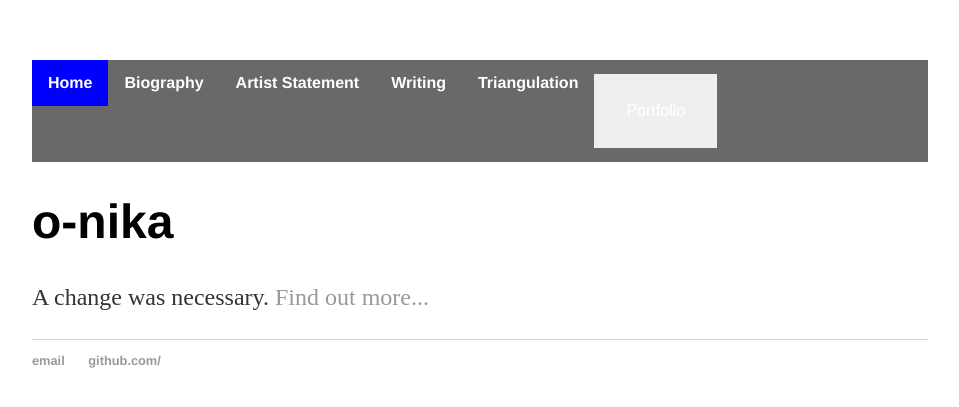
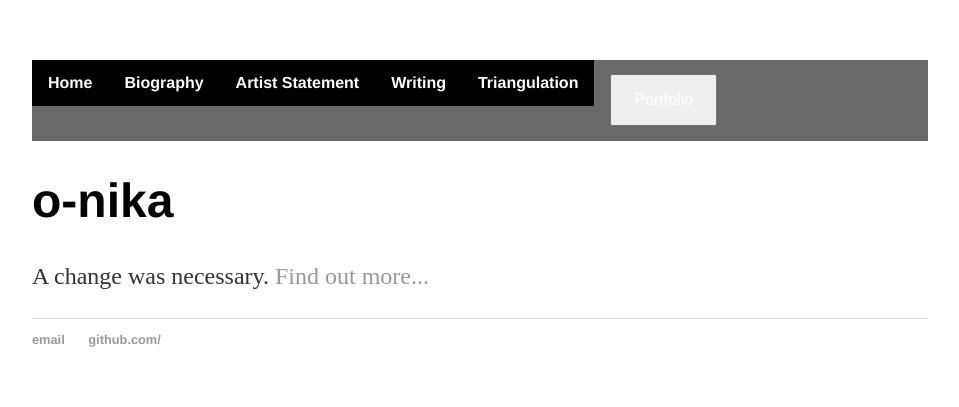
Before and after one commit to nikaroxanne/nikaroxanne.github.io, a Jekyll site: the page built from index.html, in a window 1280 px wide. Shown: the top 407 px of the page, without its empty margins (160-1119 px from the left). Built offline with Jekyll 4.4.1, drawn with Linux system fonts in a browser that asks for light colours.

Commit message:
initial changes to fix nav bar css, clarified naming to create uniform design

```diff
--- a/_includes/nav.html
+++ b/_includes/nav.html
@@ -13,27 +13,8 @@
 					</div>
 				</div>
 			{% else %}
-					<a href = "{{site.url}}{{item.url}}" class="{% if item.url == page.url %}active{% endif %}">{{item.title}}</a>
+				<a href = "{{site.url}}{{item.url}}" class="{% if item.url == page.url %}active{% endif %}">{{item.title}}</a>
 			{% endif %}
 		{% endfor %}
 	</div>
 </nav>
-
-<script>
-		function clickFunc() {
-			document.getElementById('myDropdown').classList.toggle("show");
-		}
-
-		window.onclick = function(e){
-			if(!e.target.matches('.dropbtn')) {
-				var dropdowns = document.getElementsByClassName("dropdown-content");
-				var i;
-				for (i=0; i < dropdowns.length; i++) {
-					var openDropdown = dropdowns[i];
-					if(openDropdown.classList.contains('show')) {
-						openDropdown.classList.remove('show');
-					}
-				}
-			}
-		}
-</script>
--- a/css/main.css
+++ b/css/main.css
@@ -10,6 +10,7 @@ body {
 	background-color: #696969;
 }
 
+
 .nav-container a {
 	float: left;
 	font-size: 16px;
@@ -17,62 +18,66 @@ body {
 	text-align: center;
 	padding: 14px 16px;
 	text-decoration: none;
+	background-color: black;
+	display: block;
+}
+
+.dropdown {
+	float: left;
+	overflow: hidden;
 }
 
 
-.dropdown a {
-	float:left;
-	font-size: 16px;
-	color: white;
-	text-align: center;
-	padding: 14px 16px;
-	text-decoration: none;
-}
-
-.dropdown, .dropbtn {
-	cursor: pointer;
+.dropdown, .dropbtn a {
+	position: relative;
 	font-size: 16px;
 	border: none;
 	outline: none;
 	color: white;
 	padding: 14px 16px;
-	display: inherit;
+	background-color: inherit;
 }
 
-.nav-container a:hover, .dropdown:hover .dropbtn {
-	background-color: #E6E6FA;
+.nav-container a:hover, .dropdown:hover .dropbtn a {
+	background-color: red;
+}
+
+.dropdown {
+	display: inline-block;
 }
 
 .dropdown-content {
 	display: none;
-	position: relative;
-	background-color: #f9f9f9;
+	position: absolute;
+	background-color: black;
 	min-width: 160px;
 	box-shadow: 0px 8px 16px 0px rgba(0,0,0, 0.2);
 	z-index: 1;
 }
 
 .dropdown-content a {
-	float: none;
-	color: black;
-	padding: 12px 16px;
+	color: white;
+	padding: 7px 8px;
 	text-decoration: none;
 	display: block;
 	text-align: left;
 }
 
 .dropdown-content a:hover {
-	background-color: #f1f1f1;
+	background-color: blue;
+}
+
+.dropdown:hover .dropdown-content {
+	display: block;
 }
 
 .active {
-	background-color: blue;
+	background-color: green;
 }
 
-.show {
-	display: block;
+@media screen and (max-width: 400px) {
+	.nav-container a {float: none;}
 }
-
 
 footer ul {
     font-family:'Helvetica', 'Arial', 'Sans-Serif';
```
